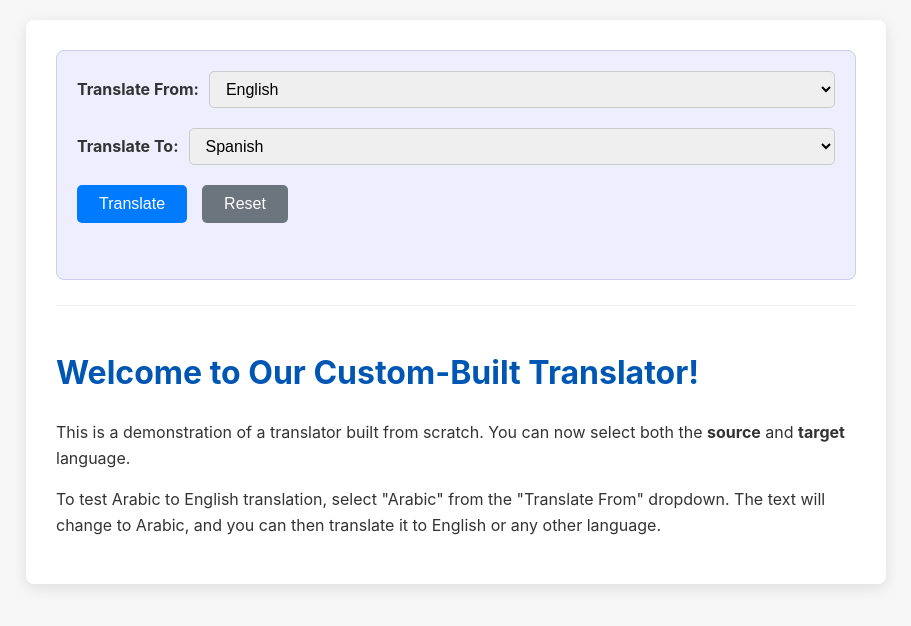
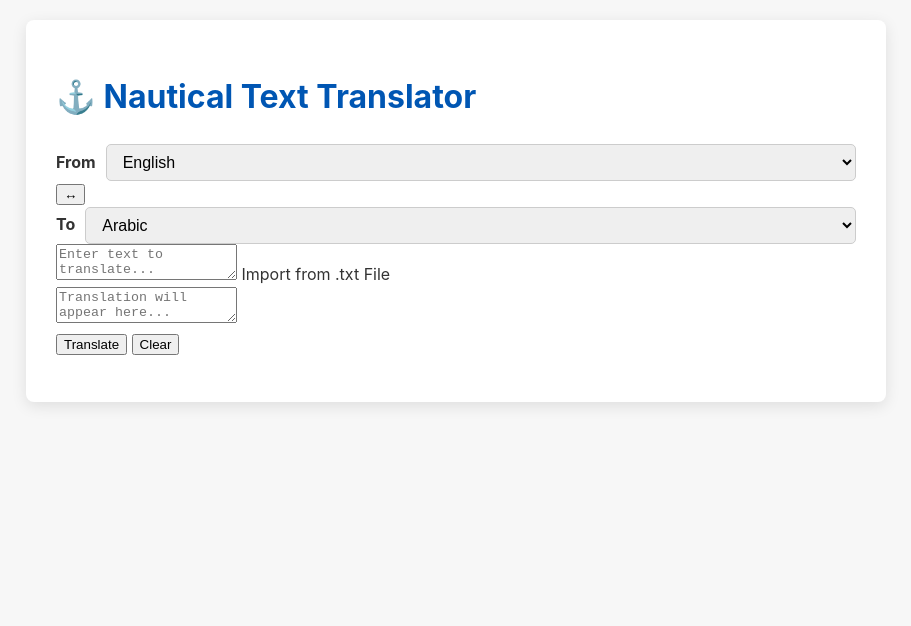
Before and after one commit to MasonAintIt/translate, a plain HTML site: page index.html in a window 1280 px wide. Shown: the whole page, without its empty margins (184-1095 px from the left). Drawn offline with Linux system fonts and the light colour scheme.

Commit message:
Update index.html

```diff
--- a/index.html
+++ b/index.html
@@ -3,67 +3,71 @@
 <head>
     <meta charset="UTF-8">
     <meta name="viewport" content="width=device-width, initial-scale=1.0">
-    <title>Custom Bi-directional Translator</title>
+    <title>Nautical Text Translator</title>
     <!-- Link to our external stylesheet -->
     <link rel="stylesheet" href="style.css">
 </head>
 <body>
 
     <div class="container">
+        <header>
+            <h1><span class="icon">⚓</span> Nautical Text Translator</h1>
+        </header>
 
-        <!-- Our Custom Translator Controls -->
-        <div class="translator-controls">
+        <main>
+            <!-- Language Selection Controls -->
+            <div class="language-controls">
                 <div class="language-picker">
-                <label for="source-language-selector">Translate From:</label>
+                    <label for="source-language-selector">From</label>
                     <select id="source-language-selector">
                         <option value="en" selected>English</option>
                         <option value="ar">Arabic</option>
+                        <option value="es">Spanish</option>
+                        <option value="fr">French</option>
                     </select>
                 </div>
 
+                <button id="swap-btn" class="icon-btn" title="Swap Languages">↔</button>
+
                 <div class="language-picker">
-                <label for="target-language-selector">Translate To:</label>
+                    <label for="target-language-selector">To</label>
                     <select id="target-language-selector">
+                        <option value="ar">Arabic</option>
+                        <option value="en">English</option>
                         <option value="es">Spanish</option>
                         <option value="fr">French</option>
                         <option value="de">German</option>
                         <option value="ja">Japanese</option>
-                    <option value="ar">Arabic</option>
                         <option value="ru">Russian</option>
-                    <option value="en">English</option>
                     </select>
                 </div>
+            </div>
 
-            <div class="buttons-container">
-                <button id="translate-btn" class="translate-btn">Translate</button>
-                <button id="reset-btn" class="translate-btn">Reset</button>
+            <!-- Input and Output Text Areas -->
+            <div class="translator-io-panel">
+                <div class="io-box">
+                    <textarea id="input-text" placeholder="Enter text to translate..."></textarea>
+                    <!-- This is a trick: the label is styled as a button, which triggers the hidden file input -->
+                    <label for="file-input" class="btn file-btn">Import from .txt File</label>
+                    <input type="file" id="file-input" accept=".txt" hidden>
+                </div>
+                <div class="io-box">
+                    <textarea id="output-text" placeholder="Translation will appear here..." readonly></textarea>
+                </div>
+            </div>
+
+            <!-- Main Action Buttons -->
+            <div class="action-buttons">
+                <button id="translate-btn" class="btn primary-btn">Translate</button>
+                <button id="clear-btn" class="btn secondary-btn">Clear</button>
             </div>
 
             <div id="status-message"></div>
+        </main>
     </div>
 
-        <!-- The Content We Want to Translate -->
-        <div id="content-area">
-
-            <!-- English Content Block (Visible by default) -->
-            <div id="english-content">
-                <h1>Welcome to Our Custom-Built Translator!</h1>
-                <p>This is a demonstration of a translator built from scratch. You can now select both the <strong>source</strong> and <strong>target</strong> language.</p>
-                <p>To test Arabic to English translation, select "Arabic" from the "Translate From" dropdown. The text will change to Arabic, and you can then translate it to English or any other language.</p>
-            </div>
-
-            <!-- Arabic Content Block (Hidden by default) -->
-            <div id="arabic-content" style="display: none;" dir="rtl">
-                <h1>!مرحبًا بك في المترجم المخصص لدينا</h1>
-                <p>هذا عرض توضيحي لمترجم تم إنشاؤه من البداية. يمكنك الآن اختيار كل من اللغة <strong>المصدر</strong> واللغة <strong>الهدف</strong></p>
-                <p>لاختبار الترجمة من العربية إلى الإنجليزية، حدد "الإنجليزية" من القائمة المنسدلة "ترجمة إلى". يمكنك بعد ذلك ترجمة هذا النص إلى اللغة الإنجليزية أو أي لغة أخرى</p>
-            </div>
-        </div>
-
-    </div>
-
-    <!-- Link to our external JavaScript file -->
-    <script src="script.js"></script>
+    <!-- Link to our external JavaScript file (deferred for faster page load) -->
+    <script src="script.js" defer></script>
 
 </body>
 </html>
```
Lines whose indentation alone changed are shown as unchanged.
